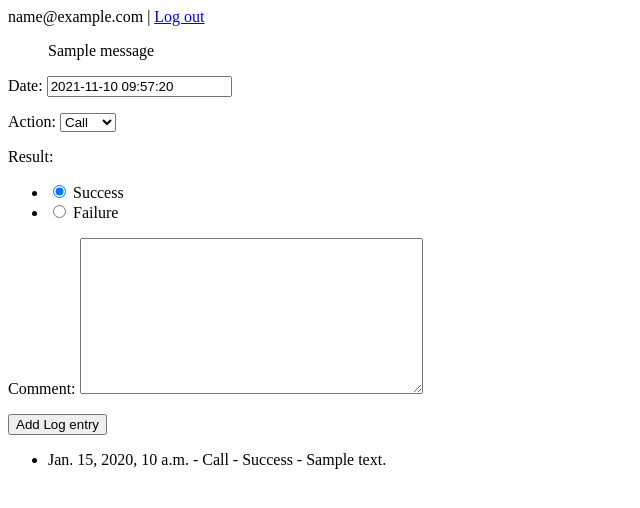
After one commit to P-Shikhov/InteractiveContacts, a Django app: page /contacts/1/log in a window 1280 px wide. The commit adds this page. Shown: the top 508 px of the page, without its empty margins (0-640 px from the left). Run offline with Django 3.2, Linux system fonts and the light colour scheme; a user stored in the database is signed in; tables that the repository leaves empty hold one stand-in row (values such as "Sample post"); one stand-in notice (Sample message) is shown.

Commit message:
add feature: logging for each added contact

```diff
--- a/contact_book/settings.py
+++ b/contact_book/settings.py
@@ -52,7 +52,7 @@ MIDDLEWARE = [
     'django.contrib.messages.middleware.MessageMiddleware',
     'django.middleware.clickjacking.XFrameOptionsMiddleware',
 
-    'contacts.middleware.RequestMiddleware'
+    # 'contacts.middleware.RequestMiddleware'
 ]
 
 ROOT_URLCONF = 'contact_book.urls'
--- a/contacts/forms.py
+++ b/contacts/forms.py
@@ -1,6 +1,6 @@
 from django import forms
 
-from .models import Contact
+from .models import Contact, LogEntry
 
 class DateInput(forms.DateInput):
     input_type = 'date'
@@ -20,8 +20,24 @@ class ContactCreationForm(forms.ModelForm):
             'date_born': DateInput(),
         }
 
+
 # class CustomUserChangeForm(UserChangeForm):
 
 #     class Meta:
 #         model = CustomUser
 #         fields = ('email',)
+
+
+class LogEntryCreationForm(forms.ModelForm):
+
+    class Meta:
+        model = LogEntry
+        fields = (
+            'date',
+            'action',
+            'result',
+            'comment',
+        )
+        widgets = {
+            'result': forms.RadioSelect
+        }
--- a/contacts/models.py
+++ b/contacts/models.py
@@ -1,6 +1,8 @@
 from django.db import models
 from django.core.exceptions import ValidationError
 from django.core.validators import RegexValidator
+from django import forms
+from django.utils import timezone
 import datetime
 
 # from email_and_uname_auth.models import CustomUser
@@ -21,11 +23,27 @@ class Contact(models.Model):
     date_born = models.DateField(blank=True, validators=[validate_date_born])
     date_added = models.DateField(auto_now_add=True)
 
-    # def save(self):
-    #     request = get_request()
-    #     # if request.user == self.user or request.user.is_superuser:
-    #     if request.user == self.user:
-    #         self.user = request.user
-    #         super().save()
-    #     else:
-    #         return
+
+class LogEntry(models.Model):
+    class ActionType(models.TextChoices):
+        CALL = 'Call'
+        EMAIL = 'Email'
+        IM = 'IM'
+
+    class Result(models.TextChoices):
+        SUCCESS = 'Success'
+        FAILURE = 'Failure'
+
+    contact = models.ForeignKey(Contact, on_delete=models.CASCADE)
+    date = models.DateTimeField(default=timezone.now())
+    action = models.CharField(
+        choices=ActionType.choices,
+        max_length=5,
+        default=ActionType.CALL
+    )
+    result = models.CharField(
+        choices=Result.choices,
+        max_length=7,
+        default=Result.SUCCESS
+    )
+    comment = models.TextField(max_length=150, blank=True)
--- /dev/null
+++ b/contacts/templates/contacts/include_log_form.html
@@ -0,0 +1,7 @@
+{% if user.is_authenticated %}
+    <form method="post" action="log/new-entry">
+        {% csrf_token %}
+        {{ form.as_p }}
+        <button onclick="f()" type="submit">Add Log entry</button>
+    </form>
+{% endif %}
--- /dev/null
+++ b/contacts/templates/contacts/log.html
@@ -0,0 +1,28 @@
+{% extends 'base.html' %}
+
+{% block title %}Log{% endblock %}
+
+{% block content %}
+
+{% if messages %}
+    <ul>
+    {% for message in messages %}
+        <p>{{ message }}</p>
+    {% endfor %}
+    </ul>
+{% endif %}
+
+{% include "contacts/include_log_form.html" with contact_id=contact_id %}
+
+{% if log %}
+    <ul>
+    {% for entry in log %}
+        {% comment %} <li><a id="{{ contact.id }}" onClick="showDetails(this.id)">{{ contact.first_name }}</a></li> {% endcomment %}
+        <li>{{ entry.date }} - {{ entry.action}} - {{ entry.result }} - {{ entry.comment }}</li>
+    {% endfor %}
+    </ul>
+{% else %}
+    Log is empty.
+{% endif %}
+
+{% endblock content %}
--- a/contacts/urls.py
+++ b/contacts/urls.py
@@ -1,6 +1,6 @@
 from django.urls import path
 
-from .views import DashboardView, process_contact_creation, contact_details, home
+from .views import DashboardView, LogView, process_contact_creation, contact_details, create_log_entry
 
 app_name = 'contacts'
 urlpatterns = [
@@ -8,4 +8,6 @@ urlpatterns = [
     # path('home/', home, name='home'),
     path('new/', process_contact_creation, name='new'),
     path('<int:contact_id>', contact_details, name='details'),
+    path('<int:contact_id>/log', LogView.as_view(), name='log'),
+    path('<int:contact_id>/log/new-entry', create_log_entry),
 ]
--- a/contacts/views.py
+++ b/contacts/views.py
@@ -10,9 +10,10 @@ from django.views.generic.edit import FormMixin
 from django.contrib import messages
 from django.contrib.auth.decorators import login_required
 from django.contrib.auth.mixins import LoginRequiredMixin
+from django.views.decorators.http import require_POST
 
-from .forms import ContactCreationForm
-from .models import Contact
+from .forms import ContactCreationForm, LogEntryCreationForm
+from .models import Contact, LogEntry
 
 @login_required
 @require_POST
@@ -38,6 +39,10 @@ class DashboardView(LoginRequiredMixin, generic.ListView, FormMixin):
     context_object_name = 'contacts'
     template_name = 'contacts/list.html'
     form_class = ContactCreationForm
+
+    def get_queryset(self):
+        # what if non-int is passed
+        return Contact.objects.filter(user_id=self.request.user.id)
 
     def get(self, request, *args, **kwargs):
         form_class = self.get_form_class()
@@ -80,8 +85,66 @@ def contact_details(request, contact_id, **kwargs): #todo: id in url for POST
                 update_values[pair[0]] = pair[1]
         contact_to_be_updated = Contact.objects.filter(pk=contact_id)
         if len(contact_to_be_updated) == 1 and contact_to_be_updated[0].user.id == request.user.id:
-        # if contact_to_be_updated.id == request.user.id:
             contact_to_be_updated.update(**update_values)
         else:
             messages.error(request, 'Permission denied.')
         return HttpResponseRedirect(reverse("contacts:contact_list"))
+
+
+class LogView(generic.ListView, FormMixin):
+    model = LogEntry
+    allow_empty = True
+    context_object_name = 'log'
+    template_name = 'contacts/log.html'
+    form_class = LogEntryCreationForm
+
+    def get_queryset(self, contact_id):
+        # what if non-int is passed
+        return LogEntry.objects.filter(contact_id=contact_id)
+
+    def get_context_data(self, **kwargs):
+        context = super().get_context_data(**kwargs)
+        context['contact_id'] = self.kwargs['contact_id']
+        return context
+
+    def get(self, request, contact_id, *args, **kwargs):
+        session_user = self.request.user
+        if session_user.is_authenticated:
+            contact_id_from_url = self.kwargs['contact_id']
+            contact = get_object_or_404(Contact, pk=contact_id_from_url)
+            if contact.user_id == session_user.id:
+                form_class = self.get_form_class()
+                self.form = self.get_form(form_class)
+                self.object_list = self.get_queryset(contact_id_from_url)
+                allow_empty = self.get_allow_empty()
+                if not allow_empty:
+                    if self.get_paginate_by(self.object_list) is not None and hasattr(self.object_list, 'exists'):
+                        is_empty = not self.object_list.exists()
+                    else:
+                        is_empty = not self.object_list
+                    if is_empty:
+                        raise Http404(_('Empty list and “%(class_name)s.allow_empty” is False.') % {
+                            'class_name': self.__class__.__name__,
+                        })
+                context = self.get_context_data(object_list=self.object_list, form=self.form)
+                return self.render_to_response(context)
+        return HttpResponseRedirect(reverse("contacts:contact_list"))
+
+    def post(self, request, *args, **kwargs):
+        context = self.get_context_data(**kwargs)
+        self.form = LogEntryCreationForm(context['prepopulated_form'])
+        return super(LogView, self).post(request, *args, **kwargs)
+
+@require_POST
+def create_log_entry(request, contact_id):
+    session_user = request.user
+    if session_user.is_authenticated:
+        contact = get_object_or_404(Contact, pk=contact_id)
+        if contact.user_id == session_user.id:
+            form = LogEntryCreationForm(request.POST)
+            if form.is_valid():
+                log_entry = form.save(commit=False)
+                log_entry.contact_id = contact.id
+                log_entry.save()
+                messages.success(request, 'Log Entry Created')
+                return HttpResponseRedirect(reverse('contacts:log', kwargs={'contact_id': contact.id}))
--- a/templates/base.html
+++ b/templates/base.html
@@ -5,6 +5,15 @@
     <title>{% block title %}{% endblock title %}</title>
 </head>
 <body>
+    <nav>
+        {% if user.is_authenticated %}
+            <div>
+                {{ user }} | <a href="{% url 'logout' %}">Log out</a>
+            </div>
+        {% else %}
+            <a href="{% url 'login' %}">Sign in</a> | <a href="{% url 'registration:home' %}">Sign up</a>
+        {% endif %}
+    </nav>
     <main>
     {% block content %}
     {% endblock content %}
```
Also changed, not shown: contacts/templates/contacts/list.html (+10 -2 lines), contacts/migrations/0001_initial.py, email_and_uname_auth/migrations/0001_initial.py.
